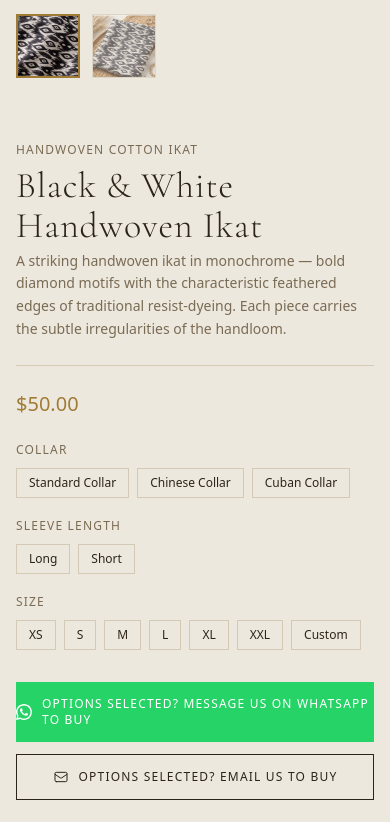
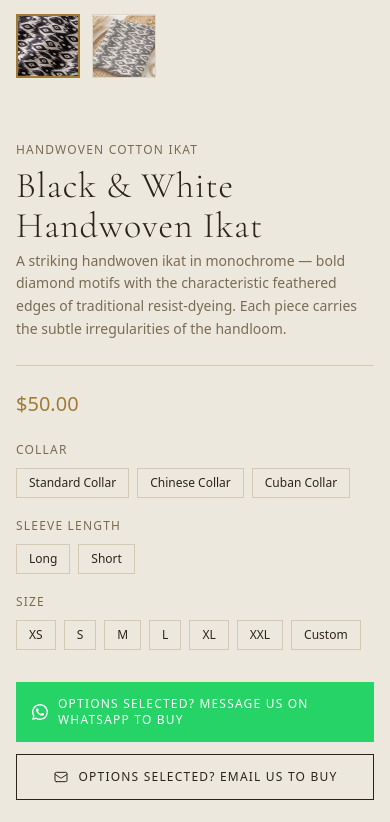
Before and after one commit to ravipopat94/mogra-app, a Next.js app: page /catalog/men/black-white-ikat in a window 390 px wide. Shown: the part 967-1789 px from the top of the page. Built offline with nearby package versions, Linux system fonts and the light colour scheme.

Commit message:
Add horizontal padding to order buttons to fix mobile cramping
Co-Authored-By: Claude Sonnet 4.6 <noreply@anthropic.com>

```diff
--- a/src/components/ShirtConfigurator.tsx
+++ b/src/components/ShirtConfigurator.tsx
@@ -118,7 +118,7 @@ export default function ShirtConfigurator({ fabricName }: Props) {
         href={whatsappUrl()}
         target="_blank"
         rel="noopener noreferrer"
-        className="mb-3 flex w-full items-center justify-center gap-2.5 py-3.5 text-xs uppercase tracking-widest text-white transition-opacity hover:opacity-90"
+        className="mb-3 flex w-full items-center justify-center gap-2.5 px-4 py-3.5 text-xs uppercase tracking-widest text-white transition-opacity hover:opacity-90"
         style={{ backgroundColor: "#25D366" }}
       >
         {/* WhatsApp icon */}
@@ -132,7 +132,7 @@ export default function ShirtConfigurator({ fabricName }: Props) {
       {/* ── Email button ── */}
       <a
         href={emailUrl()}
-        className="flex w-full items-center justify-center gap-2.5 border border-foreground py-3.5 text-xs uppercase tracking-widest text-foreground transition hover:bg-foreground hover:text-background"
+        className="flex w-full items-center justify-center gap-2.5 px-4 border border-foreground py-3.5 text-xs uppercase tracking-widest text-foreground transition hover:bg-foreground hover:text-background"
       >
         {/* Email icon */}
         <svg className="w-4 h-4 shrink-0" fill="none" stroke="currentColor" viewBox="0 0 24 24">
```
